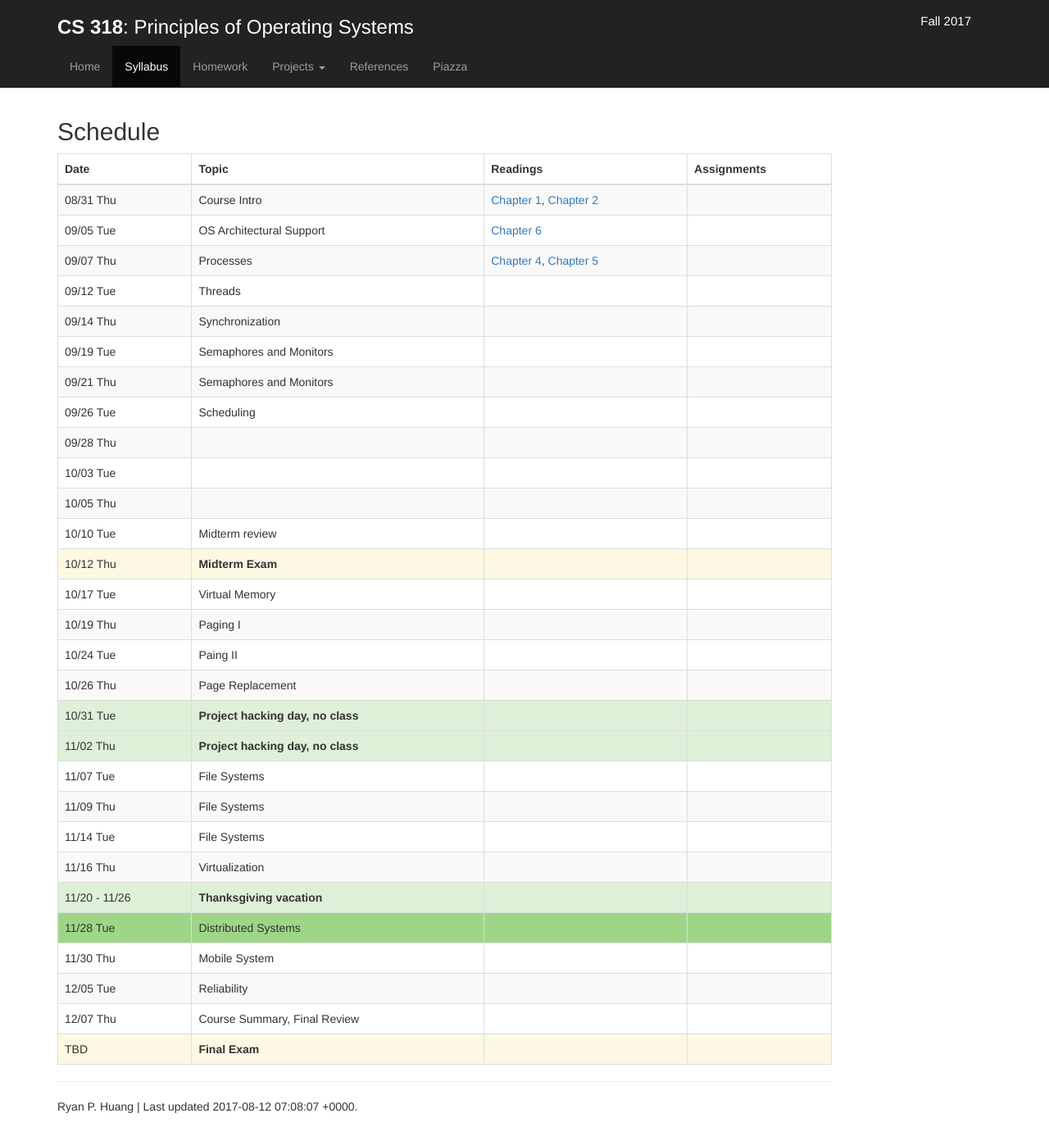
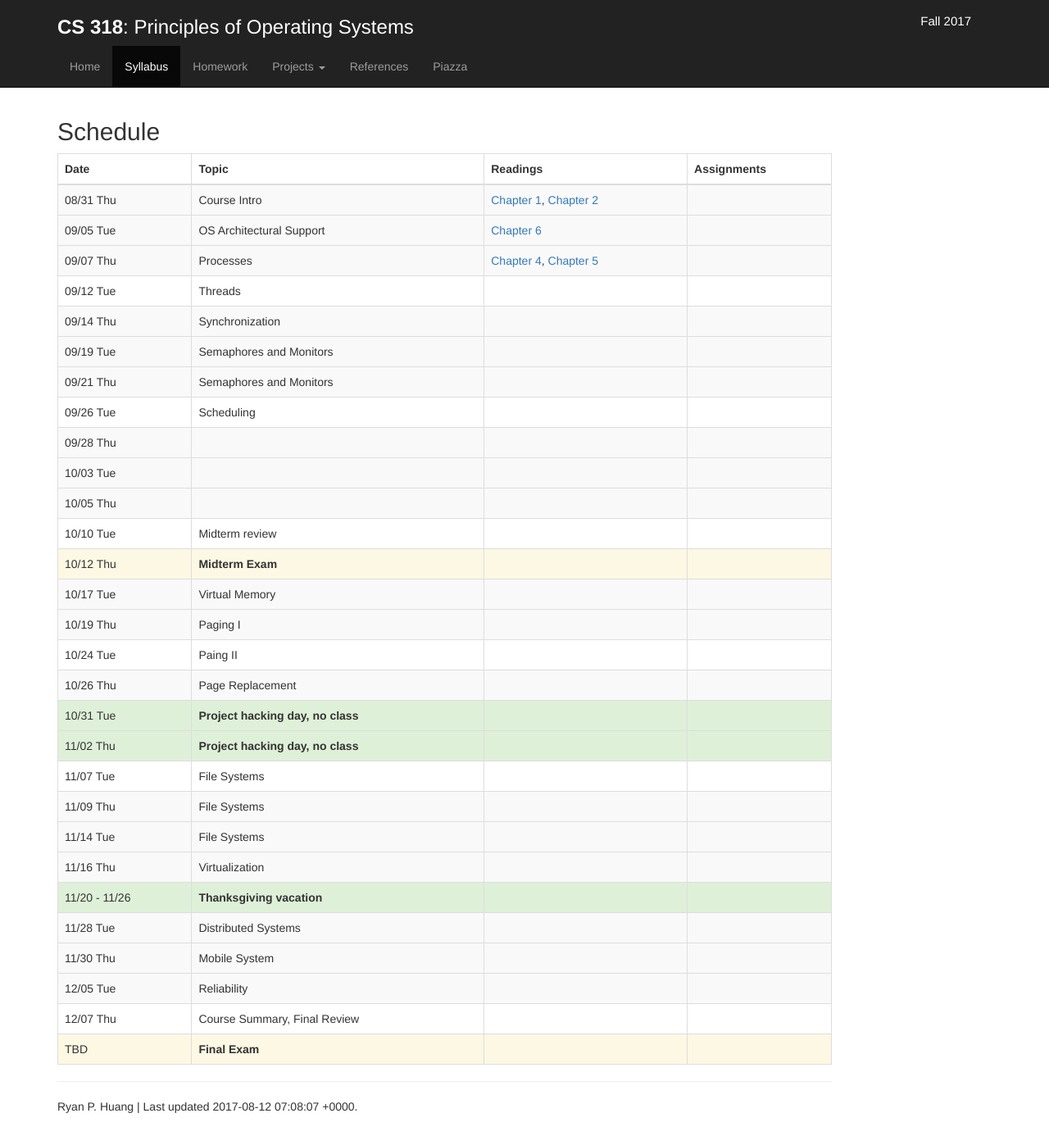
Before and after one commit to flyshark/jhu-cs318.github.io, a Jekyll site: the page built from syllabus.md, in a window 1280 px wide and 1400 px high, scrolled down 10 px. Shown: the top 1397 px of the window at 82% size. Built offline with Jekyll 4.4.1, drawn with Linux system fonts in a browser that asks for light colours; our own code applies the rules of GitHub Pages for plain Markdown files.

Commit message:
remove hardcoded css

```diff
--- a/assets/css/site.css
+++ b/assets/css/site.css
@@ -118,34 +118,8 @@
   margin-top: 20px;
   margin-bottom: 20px;
 }
-.table th, .table td {
-}
-#schedule-table tbody tr:nth-child(18) {
-  background-color: #9ed688;
-}
-#schedule-table tbody tr:nth-child(19) {
-  background-color: #9ed688;
-}
-#schedule-table tbody tr:nth-child(24) {
-  background-color: #9ed688;
-}
-#schedule-table tbody tr:nth-child(25) {
-  background-color: #9ed688;
-}
-#schedule-table tbody tr:nth-child(30) {
-  background-color: #efeca6;
-}
-td.success, th.success {
-  background-color: #dff0d8;
-}
-td.error, th.error {
-  background-color: #f2dede;
-}
-td.warning, th.warning {
-  background-color: #fcf8e3;
-}
-td.info, th.info {
-  background-color: #d9edf7;
+#schedule-table tbody tr:nth-child(4n+2), #schedule-table tbody tr:nth-child(4n+3) {
+  background-color: #f9f9f9;
 }
 .section > p, ul, ol {
   padding-left: 15px;
```
